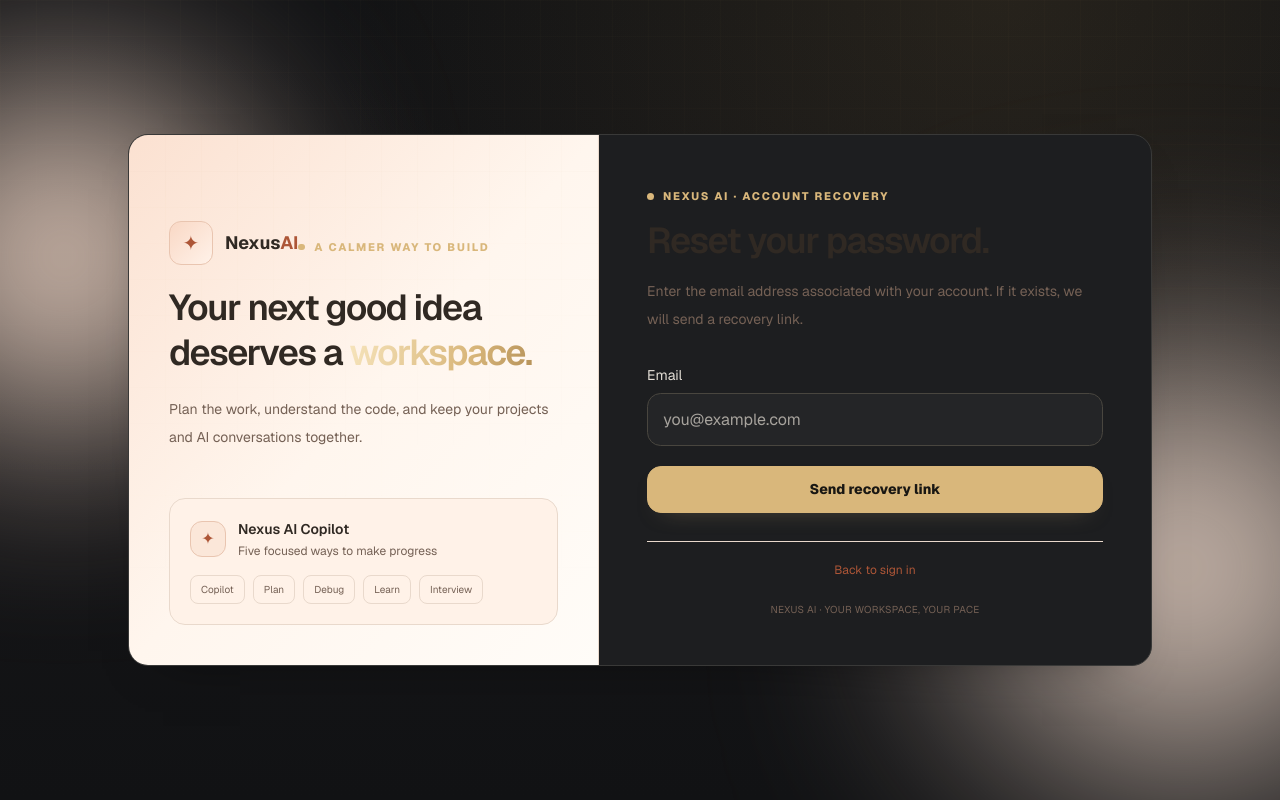
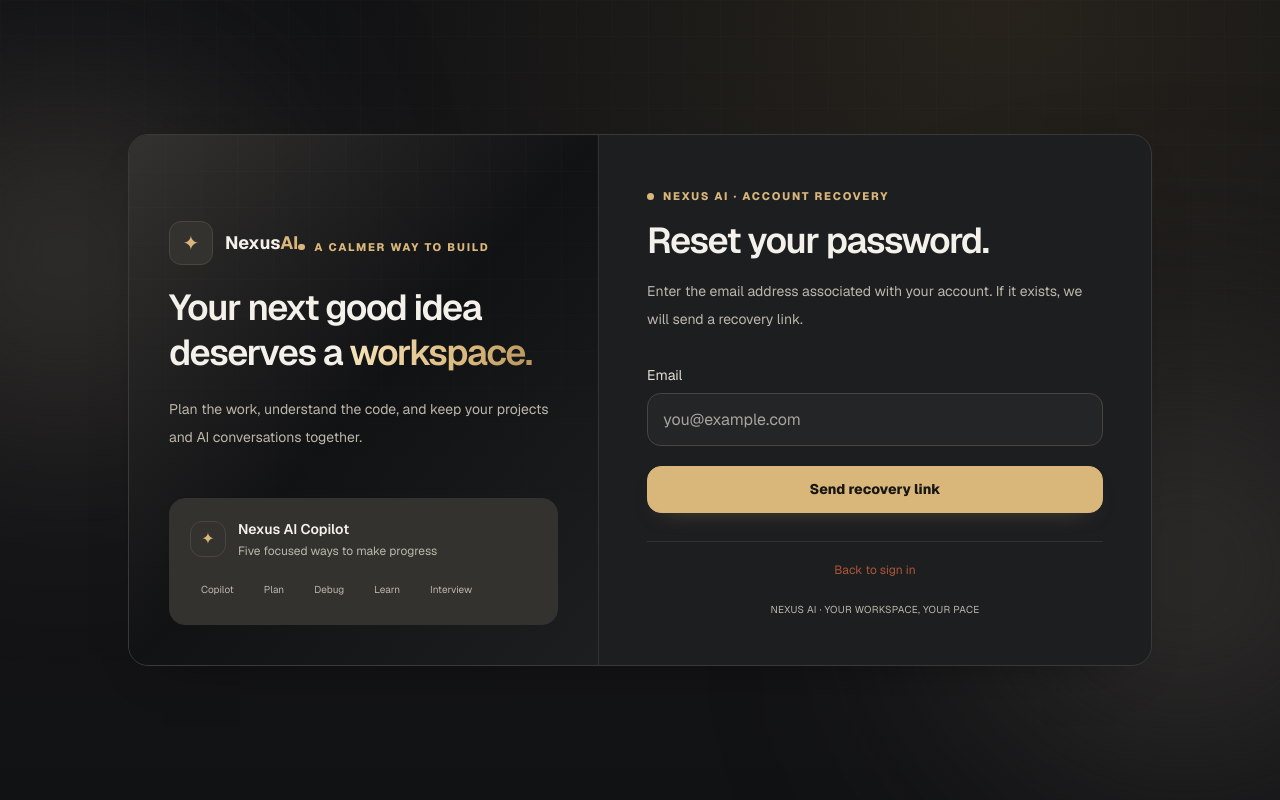
Before and after one commit to Dleteo/Nexus-AI, a Next.js app: page /forgot-password in a window 1280 px wide. Built offline with nearby package versions, Linux system fonts and the light colour scheme.

Commit message:
Apply Obsidian Gold to authentication controls and forms

```diff
--- a/components/auth/AuthCard.tsx
+++ b/components/auth/AuthCard.tsx
@@ -11,35 +11,35 @@ type AuthCardProps = {
 
 export default function AuthCard({ label, title, description, children, footer }: AuthCardProps) {
   return (
-    <main className="relative flex min-h-screen items-center justify-center overflow-hidden px-4 py-24 text-[#302923] sm:px-6">
+    <main className="relative flex min-h-screen items-center justify-center overflow-hidden px-4 py-24 text-[#F4F1EB] sm:px-6">
       <div aria-hidden="true" className="nexus-grid pointer-events-none absolute inset-0 opacity-45" />
-      <div aria-hidden="true" className="pointer-events-none absolute -left-24 top-24 size-80 rounded-full bg-[#FBE0D0] blur-[110px]" />
-      <div aria-hidden="true" className="pointer-events-none absolute -right-24 bottom-10 size-96 rounded-full bg-[#FBE4D5] blur-[130px]" />
+      <div aria-hidden="true" className="pointer-events-none absolute -left-24 top-24 size-80 rounded-full bg-[#34322F] blur-[110px]" />
+      <div aria-hidden="true" className="pointer-events-none absolute -right-24 bottom-10 size-96 rounded-full bg-[#34322F] blur-[130px]" />
       <div className="nexus-panel relative grid w-full max-w-5xl overflow-hidden rounded-[1.7rem] lg:grid-cols-[0.92fr_1.08fr]">
-        <aside className="relative hidden flex-col justify-between overflow-hidden border-r border-[#E9D9CC] bg-gradient-to-br from-[#FBE1D1] via-[#FFF6EE] to-[#FFFCF8] p-10 lg:flex">
+        <aside className="relative hidden flex-col justify-between overflow-hidden border-r border-[#34322F] bg-gradient-to-br from-[#34322F] via-[#111214] to-[#1D1E20] p-10 lg:flex">
           <div aria-hidden="true" className="nexus-grid absolute inset-0 opacity-60" />
           <div className="relative">
             <Link href="/" className="inline-flex items-center gap-3">
-              <span className="grid size-11 place-items-center rounded-xl border border-[#E9C5B0] bg-gradient-to-br from-[#F9D8C5] to-[#FFF2E9] text-xl text-[#AD5637]">✦</span>
-              <span className="text-lg font-bold">Nexus<span className="text-[#AD5637]">AI</span></span>
+              <span className="grid size-11 place-items-center rounded-xl border border-[#4B463D] bg-gradient-to-br from-[#34322F] to-[#34322F] text-xl text-[#D9B77B]">✦</span>
+              <span className="text-lg font-bold">Nexus<span className="text-[#D9B77B]">AI</span></span>
             </Link>
             <p className="nexus-kicker mt-16">A calmer way to build</p>
             <h2 className="mt-5 max-w-sm text-4xl font-semibold leading-tight tracking-[-0.04em]">Your next good idea deserves a <span className="nexus-gradient-text">workspace.</span></h2>
-            <p className="mt-5 max-w-sm text-sm leading-7 text-[#756155]">Plan the work, understand the code, and keep your projects and AI conversations together.</p>
+            <p className="mt-5 max-w-sm text-sm leading-7 text-[#BDB6AB]">Plan the work, understand the code, and keep your projects and AI conversations together.</p>
           </div>
-          <div className="relative rounded-2xl border border-[#E9D9CC] bg-[#FFF2E8] p-5">
-            <div className="flex items-center gap-3"><span className="grid size-9 place-items-center rounded-xl border border-[#E9C5B0] bg-[#FBE7D9] text-[#AD5637]">✦</span><div><p className="text-sm font-semibold">Nexus AI Copilot</p><p className="mt-1 text-xs text-[#756155]">Five focused ways to make progress</p></div></div>
-            <div className="mt-4 flex flex-wrap gap-2">{["Copilot", "Plan", "Debug", "Learn", "Interview"].map((mode) => <span key={mode} className="rounded-lg border border-[#E9D9CC] bg-[#FFF2E8] px-2.5 py-1.5 text-[10px] text-[#756155]">{mode}</span>)}</div>
+          <div className="relative rounded-2xl border border-[#34322F] bg-[#34322F] p-5">
+            <div className="flex items-center gap-3"><span className="grid size-9 place-items-center rounded-xl border border-[#4B463D] bg-[#34322F] text-[#D9B77B]">✦</span><div><p className="text-sm font-semibold">Nexus AI Copilot</p><p className="mt-1 text-xs text-[#BDB6AB]">Five focused ways to make progress</p></div></div>
+            <div className="mt-4 flex flex-wrap gap-2">{["Copilot", "Plan", "Debug", "Learn", "Interview"].map((mode) => <span key={mode} className="rounded-lg border border-[#34322F] bg-[#34322F] px-2.5 py-1.5 text-[10px] text-[#BDB6AB]">{mode}</span>)}</div>
           </div>
         </aside>
         <div className="p-6 sm:p-10 lg:p-12">
-          <Link href="/" className="mb-9 inline-flex items-center gap-2 text-xs text-[#756155] transition hover:text-[#AD5637] lg:hidden"><span>←</span> Back to Nexus AI</Link>
+          <Link href="/" className="mb-9 inline-flex items-center gap-2 text-xs text-[#BDB6AB] transition hover:text-[#D9B77B] lg:hidden"><span>←</span> Back to Nexus AI</Link>
           <p className="nexus-kicker mb-4">{label}</p>
           <h1 className="text-3xl font-semibold tracking-[-0.04em] sm:text-4xl">{title}</h1>
-          <p className="mt-4 max-w-md text-sm leading-7 text-[#756155]">{description}</p>
+          <p className="mt-4 max-w-md text-sm leading-7 text-[#BDB6AB]">{description}</p>
           <div className="mt-8">{children}</div>
-          <div className="mt-7 border-t border-[#E9D9CC] pt-5 text-center text-xs text-[#756155]">{footer}</div>
-          <p className="mt-6 text-center text-[10px] tracking-wide text-[#756155]">NEXUS AI · YOUR WORKSPACE, YOUR PACE</p>
+          <div className="mt-7 border-t border-[#34322F] pt-5 text-center text-xs text-[#BDB6AB]">{footer}</div>
+          <p className="mt-6 text-center text-[10px] tracking-wide text-[#BDB6AB]">NEXUS AI · YOUR WORKSPACE, YOUR PACE</p>
         </div>
       </div>
     </main>
```
